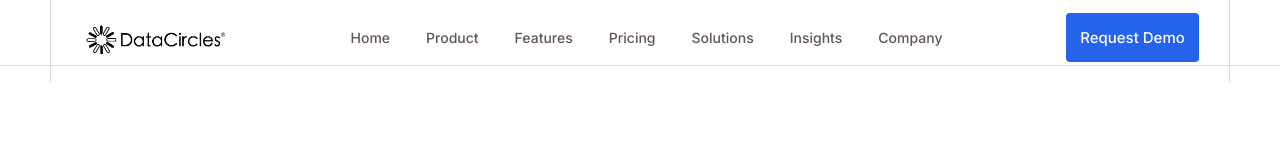
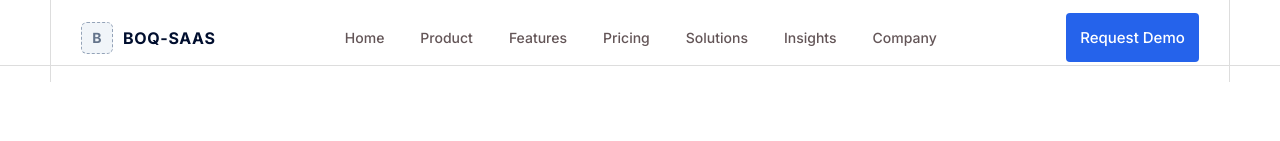
Before and after one commit to asterisksinc/boq-saas, a Next.js app: page / in a window 1280 px wide. Shown: the top 141 px of the page. Built offline with nearby package versions, Linux system fonts and the light colour scheme.

Commit message:
Replace DataCircles branding with BOQ-SAAS

```diff
--- a/app/layout.tsx
+++ b/app/layout.tsx
@@ -5,7 +5,7 @@ import "./globals.css";
 const inter = Inter({ subsets: ["latin"], variable: "--font-inter" });
 
 export const metadata: Metadata = {
-  title: "DataCircles | BOQ + CRM",
+  title: "BOQ-SAAS",
   description: "From scope to BOQ to purchase order—built for commercial clarity.",
 };
 
--- a/app/page.tsx
+++ b/app/page.tsx
@@ -3,13 +3,13 @@ const a="/figma/", partners=["openai","amazon","nvidia","ford","coinbase","googl
 const products=["Pricing","Atlas","Authorization Boost","Billing","Capital","Capital for platforms","Checkout","Climate","Connect","Crypto","Crypto Onramp","Data Pipeline","Elements","Financial Connections","Global Payouts","Identity","Invoicing","Issuing","Link","Managed Payments","Payment links","Payment methods","Payments","Radar","Revenue Recognition","Stripe Sigma","Subscriptions","Tax","Terminal","Treasury","Treasury for platforms","Usage-based billing"];
 const solutions=["Enterprises","Startups","Agentic commerce","Cryptocurrency","E-commerce","Embedded finance","Finance automation","Global businesses","In-app payments","Marketplaces","Money management","Platforms","SaaS","AI companies","Creator economy","Gaming","Hospitality, travel and leisure","Insurance","Media and entertainment","Non-profits","Professional services","Public sector","Retail"];
 export default function Home(){return <main className="site">
-<header className="nav-shell"><div className="nav-rail"><span className="brand-crop"><img className="brand-logo" src={`${a}logo.png`} alt="DataCircles"/></span><nav>{["Home","Product","Features","Pricing","Solutions","Insights","Company"].map(x=><a href={`#${x.toLowerCase()}`} key={x}>{x}</a>)}</nav><a className="button blue nav-cta" href="#demo">Request Demo</a><button className="mobile-menu" aria-label="Open navigation"><Menu/></button></div></header>
+<header className="nav-shell"><div className="nav-rail"><a className="brand-placeholder" href="#" aria-label="BOQ-SAAS home"><span aria-hidden="true">B</span><strong>BOQ-SAAS</strong></a><nav>{["Home","Product","Features","Pricing","Solutions","Insights","Company"].map(x=><a href={`#${x.toLowerCase()}`} key={x}>{x}</a>)}</nav><a className="button blue nav-cta" href="#demo">Request Demo</a><button className="mobile-menu" aria-label="Open navigation"><Menu/></button></div></header>
 <section className="hero-copy"><div><h1>From Scope to BOQ to Purchase Order<br/>Run Interior Project Commercials Without Excel Chaos.</h1><p>Create structured BOQs, standardize material pricing, compare vendor quotes, manage revisions, send<br className="desktop-only"/> client approvals, and convert approved cost plans into procurement-ready workflows all from one system built for interior design businesses.</p><span className="hero-actions"><a className="button blue" href="#pricing">Start Free</a><a className="button soft" href="#demo">Book a Demo</a></span><small>7-Day free trial · No card required · GST-Ready</small></div></section>
 <section className="partners"><div>{partners.map((x,i)=><span key={i}><img src={`${a}logo-${x}.svg`} alt={x}/></span>)}</div></section>
 <section className="hero-visual"><img className="hero-pattern" src={`${a}hero-pattern.svg`} alt=""/><div className="dashboard-wrap"><img className="dashboard" src={`${a}hero-dashboard.png`} alt="BOQ SaaS dashboard"/><img className="project-card" src={`${a}hero-card.png`} alt="Project summary"/></div></section>
 <section className="mission rail"><img src={`${a}contours.png`} alt=""/><Tag>Platform Mission</Tag><h2>Built for commercial clarity across design, estimation,<br/> procurement, and approvals.</h2></section>
 <section className="bento rail" id="product"><div className="bento-grid"><Card c="main"><h3>Accept and optimise payments<br/>globally – online and in person</h3><img src={`${a}bento-color.png`} alt="Abstract colorful wave"/></Card><Card c="billing"><h3>Enable any billing model</h3><i/></Card><Card c="agentic"><h3>Monetise through<br/>agentic commerce</h3></Card><Card c="borderless"><h3>Access borderless<br/>money movement with<br/>stablecoins and crypto</h3></Card><Card c="embed"><h3>Embed payments<br/>in your platform</h3><img src={`${a}bento-lines.png`} alt="Abstract line waves"/></Card></div></section>
-<section className="workflow rail" id="features"><Heading tag="CRM Connected">Interior BOQ workflows break down<br/>long before procurement begins.</Heading><div className="tabs">{[[FileSpreadsheet,"Excel Dosslved"],[FileText,"PDF Management"],[Mail,"WhatsApp Automation"],[Mail,"Email Management"],[BarChart3,"Manual edits"],[BarChart3,"Approval confusion."]].map(([I,t],n)=>{const Icon=I as typeof FileText;return <span className={n===0?"active":""} key={t as string}><Icon/>{t as string}</span>})}</div><div className="workflow-panel"><div className="workflow-copy"><div><h3>Excel-based BOQs become inconsistent across projects.</h3><p>Create a complete business profile for every company you work with. Centralize contacts, deals, invoices, notes, tasks, meetings, and activity history so your team always has the full context before making the next move.</p></div><blockquote>“We wanted businesses to stop searching across five different places just to understand what’s happening with one customer. DataCircles brings that entire relationship together.”<small>— Yash Mishra, CEO &amp; Founder</small></blockquote></div><div className="placeholder"/></div></section>
+<section className="workflow rail" id="features"><Heading tag="CRM Connected">Interior BOQ workflows break down<br/>long before procurement begins.</Heading><div className="tabs">{[[FileSpreadsheet,"Excel Dosslved"],[FileText,"PDF Management"],[Mail,"WhatsApp Automation"],[Mail,"Email Management"],[BarChart3,"Manual edits"],[BarChart3,"Approval confusion."]].map(([I,t],n)=>{const Icon=I as typeof FileText;return <span className={n===0?"active":""} key={t as string}><Icon/>{t as string}</span>})}</div><div className="workflow-panel"><div className="workflow-copy"><div><h3>Excel-based BOQs become inconsistent across projects.</h3><p>Create a complete business profile for every company you work with. Centralize contacts, deals, invoices, notes, tasks, meetings, and activity history so your team always has the full context before making the next move.</p></div><blockquote>“We wanted businesses to stop searching across five different places just to understand what’s happening with one customer. BOQ-SAAS brings that entire relationship together.”<small>— Yash Mishra, CEO &amp; Founder</small></blockquote></div><div className="placeholder"/></div></section>
 <section className="solutions rail" id="solutions"><div className="solutions-head"><div><Tag>Invoicing Solutions</Tag><h2>Unified Solutions for Businesses,<br/>Workforces, and Customers</h2></div><p>Reduce manual work, close faster,<br/>and keep revenue operations running<br/>around the clock.</p></div><div className="solution-grid"><div className="builder"><div className="placeholder"/><div><h3>Build structured BOQs faster than spreadsheets can scale.</h3><p>Create category-wise BOQs with line items, quantities, units, rates, tax, labor, transport, markup, notes, and attachments. Use templates, duplicate previous BOQs, import Excel files, and maintain revision history without losing control.</p><a className="button blue" href="#demo">BOQ Builder</a></div></div><div className="feature-list"><Feature icon={<FileText/>} title="Smart Cost Library">Centralize material rates, vendor-linked pricing, GST logic, lead times, alternatives, and brand-level references so estimators and designers stop rebuilding price assumptions on every project.</Feature><Feature icon={<PieChart/>} title="Client Approvals">Share structured BOQs with clients, collect comments, manage rejections and revisions, capture digital approvals, and keep every decision tied to the commercial document version that was reviewed.</Feature></div></div><div className="video placeholder"><h2>Building the economic<br/>infrastructure for CRM + Invoicing</h2><a href="#demo">Watch now <ArrowRight/></a></div></section>
 <section className="integrations"><div className="integration-rail"><Heading dark tag="Oberion Integration">See how an interior BOQ moves from<br/>estimation to approval to procurement.</Heading><p className="int-sub">Connect your workflows with integrations that actually work. Use our off-the-shelf<br/>integrations, or build a custom integration with our REST API.</p><div className="int-logos">{Array.from({length:10},(_,i)=><span key={i}><img src={`${a}int-${i+1}.png`} alt={`Integration ${i+1}`}/></span>)}</div><div className="steps"><Step icon={<Code2/>} title="Create project">Developer-friendly APIs that let you extend, connect systems, and embed billing into your product.</Step>{["Build BOQ","Add materials and rates","Compare vendors","Send for approval","Convert into procurement actions"].map(x=><Step icon={<BriefcaseBusiness/>} title={x} key={x}>Enterprise-grade security with SOC 2 compliance, encryption, and audit-ready controls.</Step>)}</div></div></section>
 <section className="pricing rail" id="pricing"><Price title="Studio" price="₹200" desc="For companies getting their revenue operations off the ground." items={["Contact & Company Management","10,000 Records limit","3 Email Templates","1 Sales Pipeline","10 Custom Fields","10 Record Tags","+4 more features"]}/><Price popular title="Growth" price="₹400" desc="For companies ready to operationalize revenue and reporting." items={["All Starter features","25,000 Records limit","5 Email Templates","3 Sales Pipelines","25 Custom Fields","25 Record Tags","+4 more features"]}/></section>
```
Also changed, not shown: app/globals.css, public/figma/logo.png (deleted).
